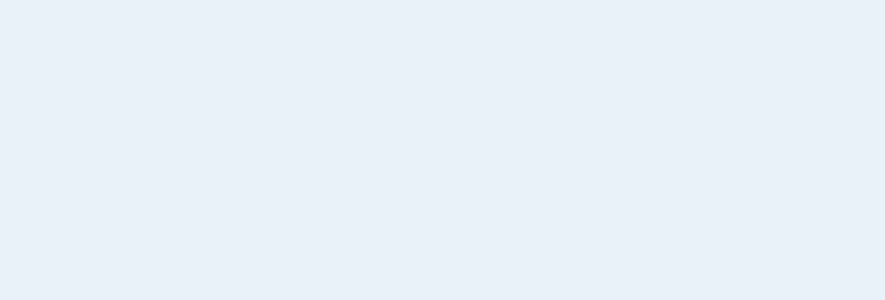
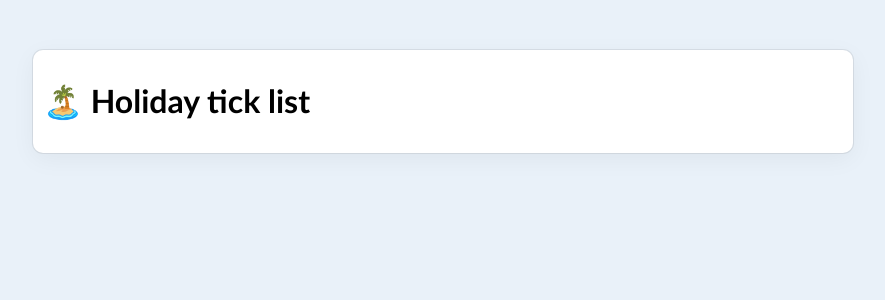
Before and after one commit to p6arora/to-do-app, a React (Create React App) app in the folder client/to-do-app-deployed/: page / in a window 1280 px wide. Shown: the top 300 px of the page, without its empty margins (197-1082 px from the left). Built offline with nearby package versions, Linux system fonts and the light colour scheme.

Commit message:
Added ListHeader component to App and modified ListHeader class to take props

```diff
--- a/client/to-do-app-deployed/src/App.js
+++ b/client/to-do-app-deployed/src/App.js
@@ -1,6 +1,9 @@
+import ListHeader from "./components/ListHeader";
+
 const App = () => {
   return (
-    <div>
+    <div className="app">
+      <ListHeader listName={"🏝️ Holiday tick list"} />
     </div>
   )
 }
--- a/client/to-do-app-deployed/src/components/ListHeader.js
+++ b/client/to-do-app-deployed/src/components/ListHeader.js
@@ -1,7 +1,9 @@
-const ListHeader = () => {
-  return (
-    <div>ListHeader</div>
-  )
+const ListHeader = ({ listName }) => {
+    return (
+        <div className="list-header">
+            <h1>{listName}</h1>
+        </div>
+    )
 }
 
 export default ListHeader
```
